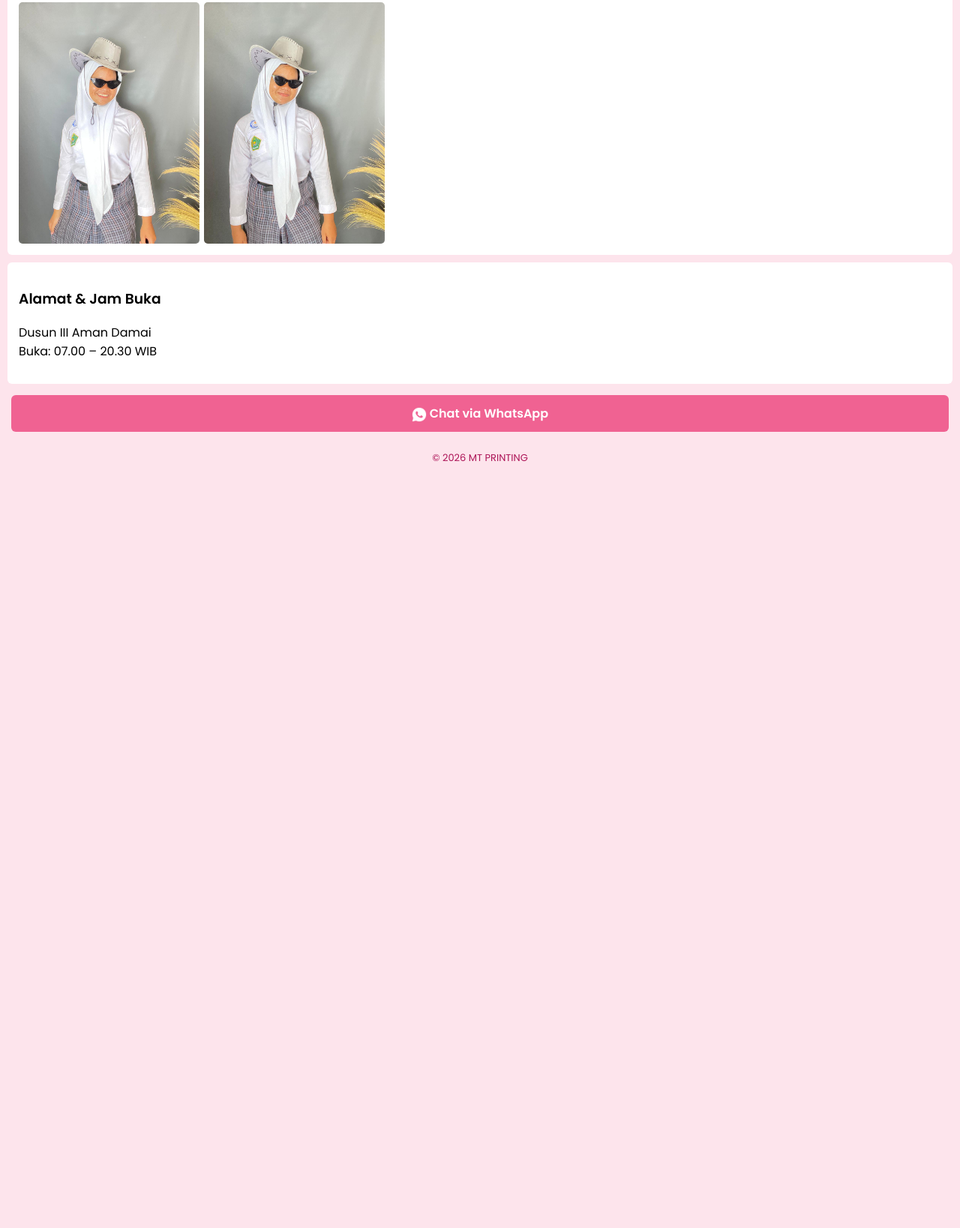
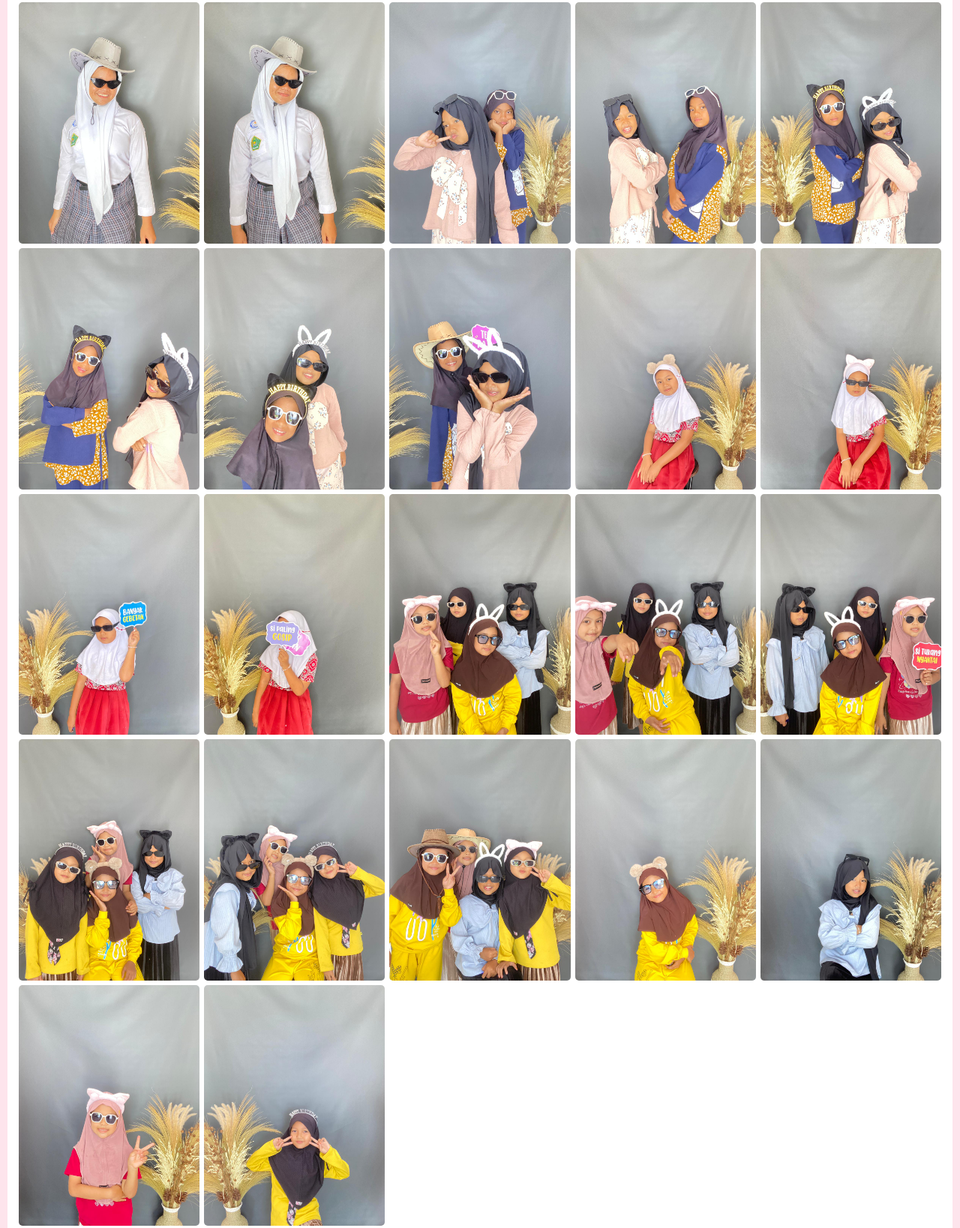
Before and after one commit to mtprinting/web, a plain HTML site: page index.html in a window 1280 px wide. Shown: the part 6487-8125 px from the top of the page at 75% size. Before the commit the page ends 7118 px from the top, so only its background shows below. Drawn offline with Linux system fonts and the light colour scheme.

Commit message:
Update7jan index.html

```diff
--- a/index.html
+++ b/index.html
@@ -236,6 +236,26 @@ body{
   <img src="g65.jpeg" alt="Studio 65">
   <img src="g66.jpeg" alt="Studio 66">
   <img src="g67.jpeg" alt="Studio 67">
+  <img src="g68.jpeg" alt="Studio 68">
+  <img src="g69.jpeg" alt="Studio 69">
+  <img src="g70.jpeg" alt="Studio 70">
+  <img src="g71.jpeg" alt="Studio 71">
+  <img src="g72.jpeg" alt="Studio 72">
+  <img src="g73.jpeg" alt="Studio 73">
+  <img src="g74.jpeg" alt="Studio 74">
+  <img src="g75.jpeg" alt="Studio 75">
+  <img src="g76.jpeg" alt="Studio 76">
+  <img src="g77.jpeg" alt="Studio 77">
+  <img src="g78.jpeg" alt="Studio 78">
+  <img src="g79.jpeg" alt="Studio 79">
+  <img src="g80.jpeg" alt="Studio 80">
+  <img src="g81.jpeg" alt="Studio 81">
+  <img src="g82.jpeg" alt="Studio 82">
+  <img src="g83.jpeg" alt="Studio 83">
+  <img src="g84.jpeg" alt="Studio 84">
+  <img src="g85.jpeg" alt="Studio 85">
+  <img src="g86.jpeg" alt="Studio 86">
+  <img src="g87.jpeg" alt="Studio 87">
 
 
 </div>
```
